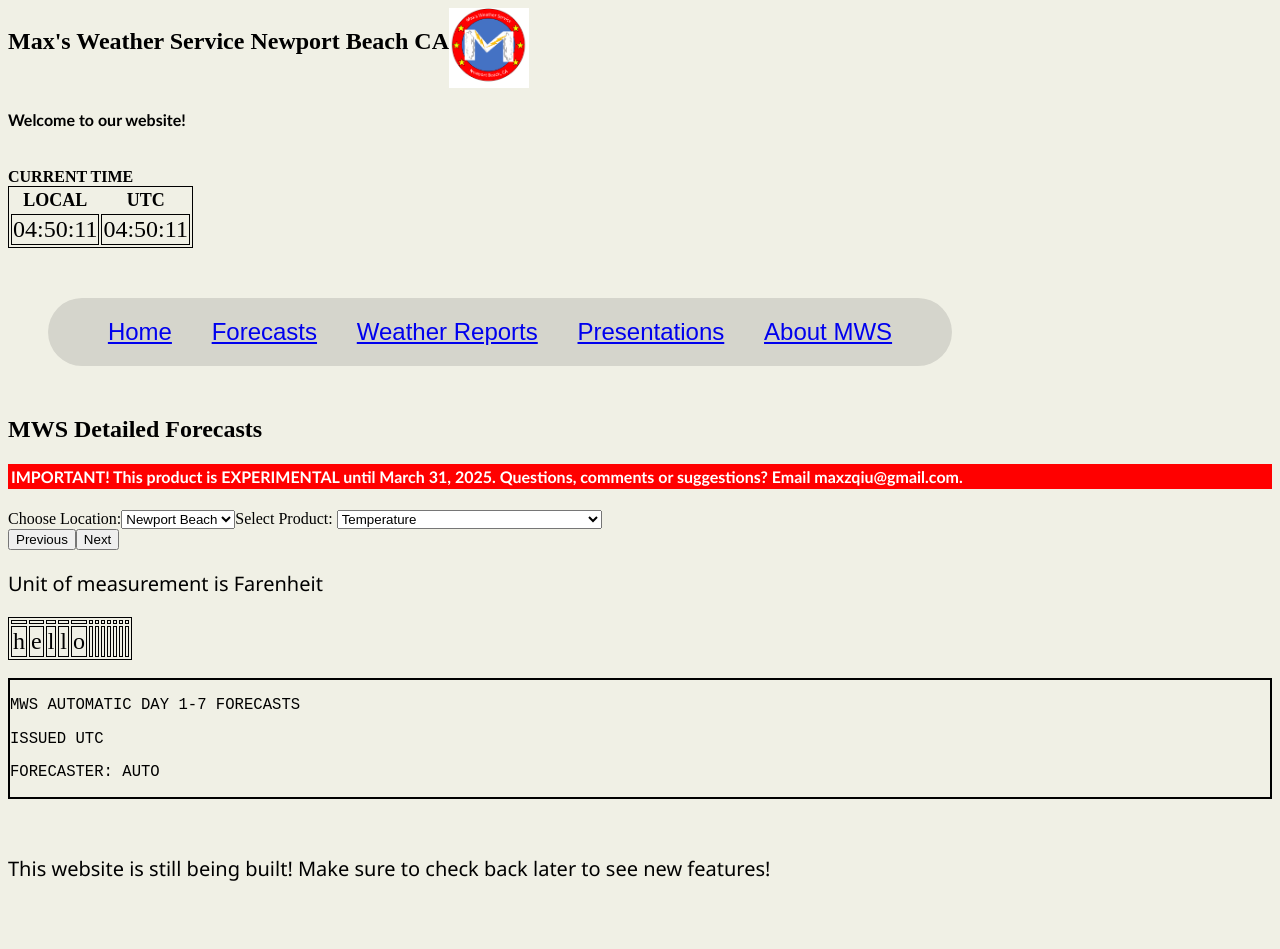
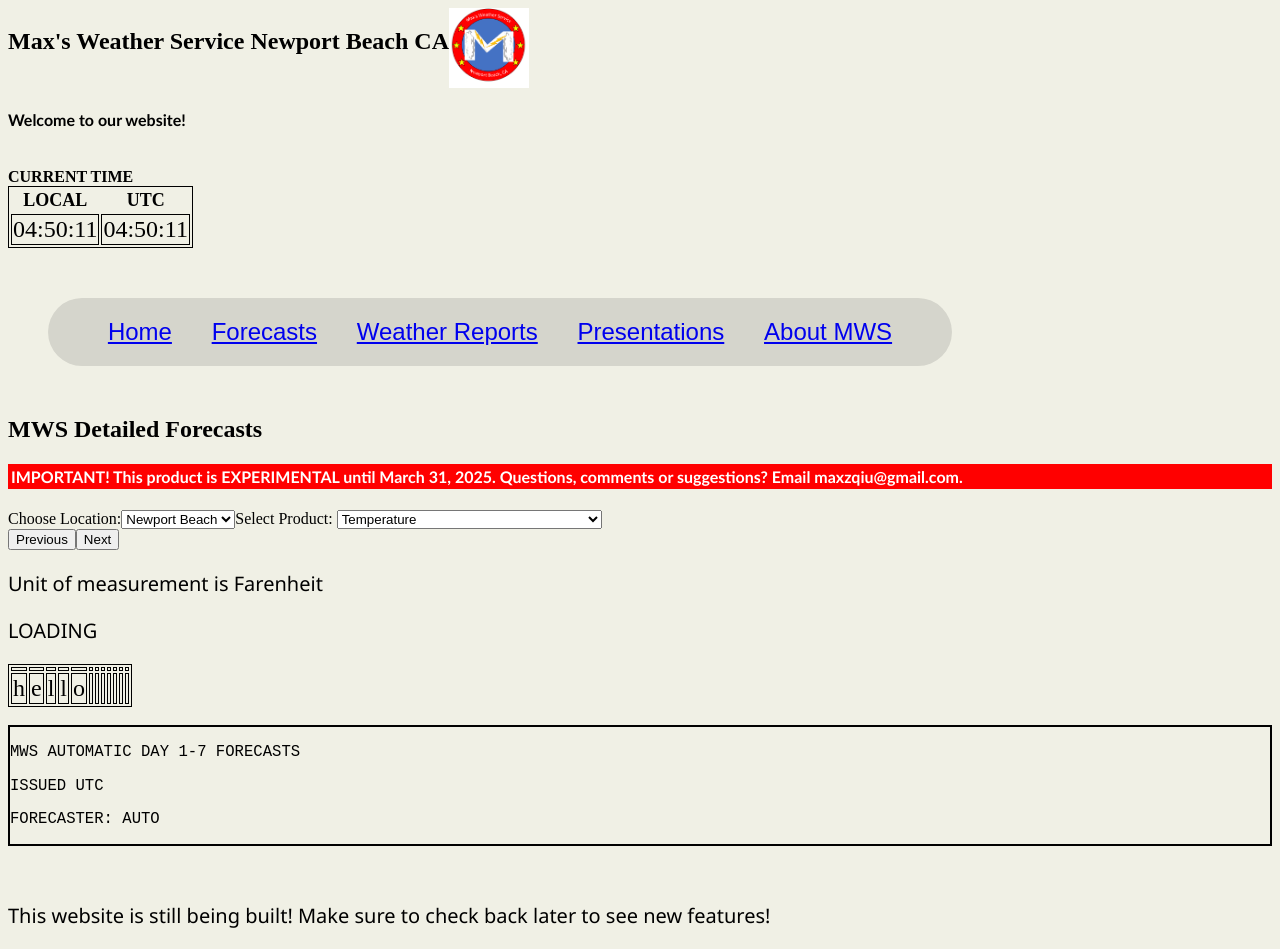
Before and after one commit to maxzqiu/mws-website, a React (Vite) app: page /forecasts in a window 1280 px wide. Before the commit the page ends 902 px from the top, so only its background shows below. Built offline with nearby package versions, Linux system fonts and the light colour scheme; no server answers.

Commit message:
added loading sign

```diff
--- a/src/detailedForecasts.jsx
+++ b/src/detailedForecasts.jsx
@@ -228,8 +228,10 @@ function Forecasts(){
     let [info,setInfo]=useState("hello");
     let [listofdates,setListofdates]=useState([]);
     let [update,setUpdate]=useState("");
+    let [loading,setLoading]=useState("LOADING");
 
     useEffect(()=>{
+      setLoading("LOADING")
       async function run(){
 
 
@@ -294,7 +296,7 @@ function Forecasts(){
           }
           console.log(display);
         }
-
+        setLoading("");
         setInfo(display);
         setListofdates(dates(data,product));
 
@@ -352,7 +354,7 @@ function Forecasts(){
           }
         }}>Next</button>
         <p>Unit of measurement is {UNITS[product]}</p>
-
+        <p>{loading}</p>
         <table className="table">
           <tbody >
           <tr>
```
